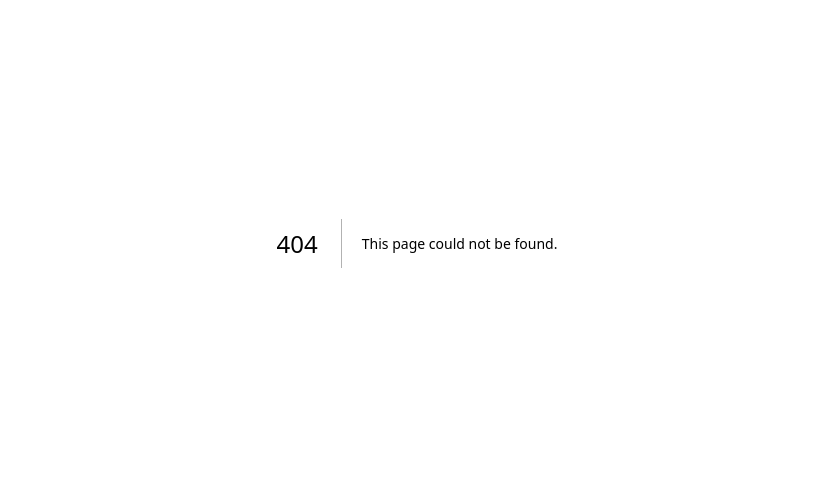
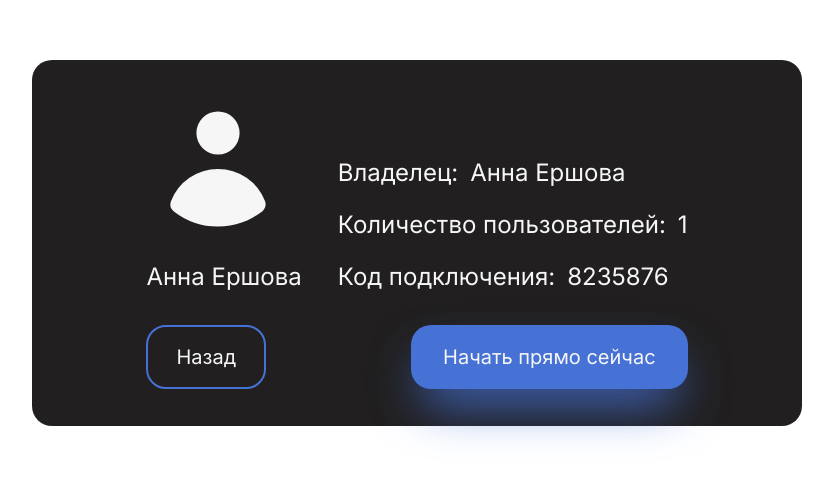
Before and after one commit to AnnaErs/Suefa, a Next.js app: page /gameroom in a window 1280 px wide. Before the commit this address had no page. Shown: the part 157-634 px from the top of the page, without its empty margins (223-1056 px from the left). Built offline with nearby package versions, Linux system fonts and the light colour scheme.

Commit message:
feat: SUEFA-9 [FRONTEND] Вёрстка игровой комнаты

```diff
--- /dev/null
+++ b/app/gameroom/head.tsx
@@ -0,0 +1,7 @@
+export default function Head() {
+    return (
+        <>
+            <title>Игровая комната</title>
+        </>
+    );
+}
--- /dev/null
+++ b/app/gameroom/page.tsx
@@ -0,0 +1,11 @@
+import { memo } from "react";
+
+import GameRoom from "@components/pages/GameRoom/GameRoom";
+
+import { GameRoomPageType } from "./types";
+
+const GameRoomPage: GameRoomPageType = () => {
+    return <GameRoom />;
+};
+
+export default memo(GameRoomPage);
--- /dev/null
+++ b/app/gameroom/types.ts
@@ -0,0 +1,4 @@
+import { FC } from "react";
+
+type GameRoomPagePropsType = {};
+export type GameRoomPageType = FC<GameRoomPagePropsType>;
--- /dev/null
+++ b/app/head.tsx
@@ -0,0 +1,7 @@
+export default function Head() {
+    return (
+        <>
+            <title>Suefa</title>
+        </>
+    );
+}
--- /dev/null
+++ b/components/pages/GameRoom/GameRoom.tsx
@@ -0,0 +1,22 @@
+import { memo } from "react";
+
+import GameCard from "@components/ui-kit/GameCard/GameCard";
+
+import { GameRoomType } from "./types";
+
+const GameRoom: GameRoomType = () => {
+    return (
+        <>
+            <div className="h-screen w-full bg-[url(https://storage.yandexcloud.net/suefa-backet/Backgroung-svg.svg)] bg-cover bg-center p-24 bg-fixed overflow-hidden contrast-50 absolute top-0 -z-10"></div>
+            <div className="flex min-h-screen justify-center items-center">
+                <GameCard
+                    userName="Анна Ершова"
+                    userAmount="1"
+                    connectionCode="8235876"
+                />
+            </div>
+        </>
+    );
+};
+
+export default memo(GameRoom);
--- /dev/null
+++ b/components/pages/GameRoom/index.ts
@@ -0,0 +1 @@
+export { default } from "./GameRoom";
--- /dev/null
+++ b/components/pages/GameRoom/types.ts
@@ -0,0 +1,5 @@
+import { FC } from "react";
+
+type GameRoomPropsType = {};
+
+export type GameRoomType = FC<GameRoomPropsType>;
--- /dev/null
+++ b/components/ui-kit/GameCard/GameCard.tsx
@@ -0,0 +1,43 @@
+import { memo } from "react";
+import { UserIcon } from "@heroicons/react/20/solid";
+
+import Button from "../Button/Button";
+
+import { GameCardType } from "./types";
+
+const GameCard: GameCardType = ({ userName, userAmount, connectionCode }) => {
+    return (
+        <div className="flex items-center justify-center w-[770px] h-[366px] bg-dark-gray rounded-[20px]">
+            <div className=" flex text-white text-2xl gap-8 flex-col">
+                <div className="flex flex-row gap-9">
+                    <div className="flex gap-5 flex-col">
+                        <UserIcon className="h-36 w-36" />
+                        <p>{userName}</p>
+                    </div>
+                    <div className="flex gap-5 flex-col justify-end">
+                        <div className="flex flex-row gap-3">
+                            <p>Владелец:</p>
+                            <p>{userName}</p>
+                        </div>
+                        <div className="flex flex-row gap-3">
+                            <p>Количество пользователей:</p>
+                            <p>{userAmount}</p>
+                        </div>
+                        <div className="flex flex-row gap-3">
+                            <p>Код подключения:</p>
+                            <p>{connectionCode}</p>
+                        </div>
+                    </div>
+                </div>
+                <div className="flex flex-row justify-between">
+                    <button className="text-white bg-dark-gray text-xl border-2 border-blue px-7 py-4 rounded-[20px]">
+                        Назад
+                    </button>
+                    <Button>Начать прямо сейчас</Button>
+                </div>
+            </div>
+        </div>
+    );
+};
+
+export default memo(GameCard);
--- /dev/null
+++ b/components/ui-kit/GameCard/index.ts
@@ -0,0 +1 @@
+export { default } from "./GameCard";
--- /dev/null
+++ b/components/ui-kit/GameCard/types.ts
@@ -0,0 +1,9 @@
+import { FC } from "react";
+
+type GameCardPropsType = {
+    userName: string;
+    userAmount: string;
+    connectionCode: string;
+};
+
+export type GameCardType = FC<GameCardPropsType>;
--- a/tailwind.config.js
+++ b/tailwind.config.js
@@ -12,6 +12,7 @@ module.exports = {
       'dark-green': '#297D7D',
       'light-blue': '#3EB0C8',
       'black': '#000000',
+      'dark-gray':'#211F1F'
     },
     extend: {
       backgroundImage: {
```
